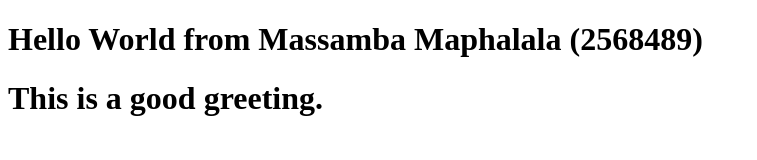
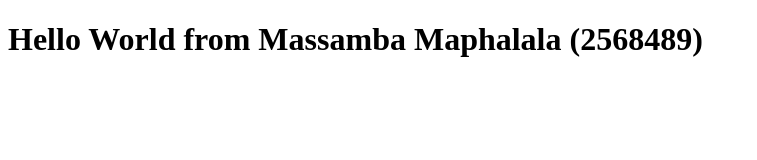
Before and after one commit to Massamba505/2568489-labs-sd-24, a plain HTML site: page student.html in a window 1280 px wide. Shown: the whole page, without its empty margins (0-757 px from the left). Drawn offline with Linux system fonts and the light colour scheme.

Commit message:
Update student.html

```diff
--- a/student.html
+++ b/student.html
@@ -7,6 +7,5 @@
 </head>
 <body>
     <h1>Hello World from Massamba Maphalala (2568489)</h1>
-    <h1>This is a good greeting.</h1>
 </body>
 </html>
```
